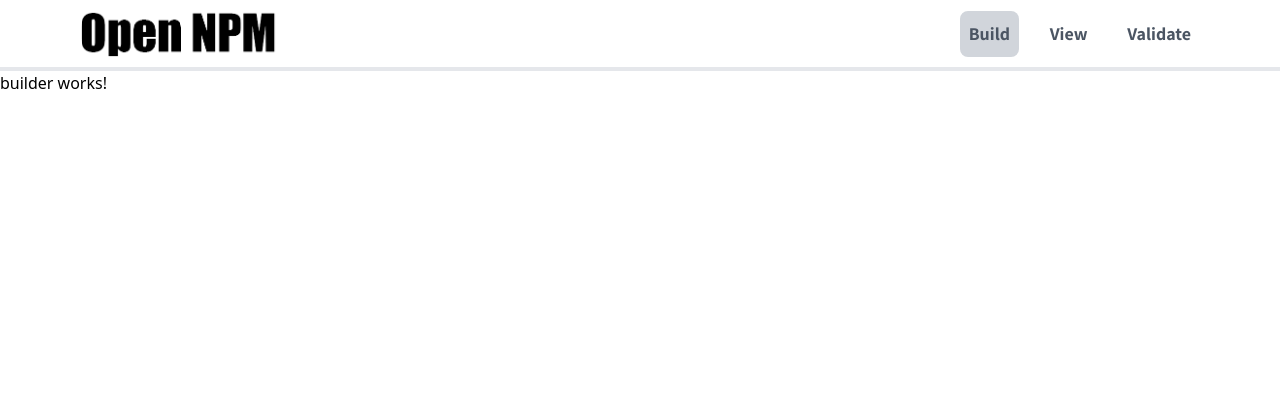
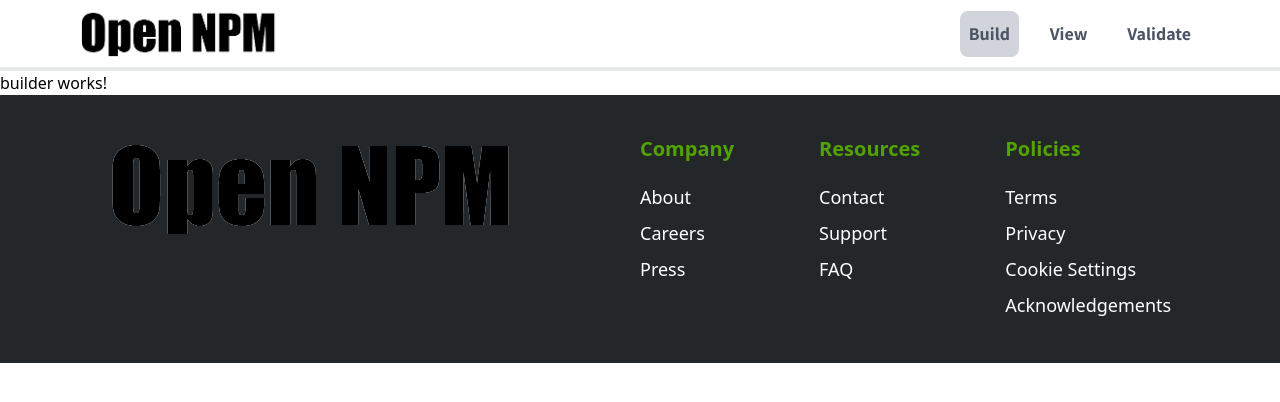
Before and after one commit to Zantron2000/open-npm, an Angular app: page /build in a window 1280 px wide. Shown: the top 402 px of the page. Built offline with nearby package versions, Linux system fonts and the light colour scheme.

Commit message:
Created footer component

```diff
--- a/src/app/app.component.html
+++ b/src/app/app.component.html
@@ -10,6 +10,7 @@
 <main class="main">
   <app-header></app-header>
   <router-outlet />
+  <app-footer></app-footer>
 </main>
 
 <!-- * * * * * * * * * * * * * * * * * * * * * * * * * * * * * * * * -->
--- a/src/app/app.component.ts
+++ b/src/app/app.component.ts
@@ -1,11 +1,12 @@
 import { Component } from '@angular/core';
 import { RouterLink, RouterLinkActive, RouterOutlet } from '@angular/router';
 import { HeaderComponent } from './header/header.component';
+import { FooterComponent } from './footer/footer.component';
 
 @Component({
   selector: 'app-root',
   standalone: true,
-  imports: [RouterOutlet, RouterLink, RouterLinkActive, HeaderComponent],
+  imports: [RouterOutlet, RouterLink, RouterLinkActive, HeaderComponent, FooterComponent],
   templateUrl: './app.component.html',
   styleUrl: './app.component.css'
 })
--- /dev/null
+++ b/src/app/footer/footer.component.html
@@ -0,0 +1,19 @@
+<div class="w-full flex justify-center items-center bg-[#23272a] text-white p-8">
+    <div class="w-9/10 px-4 py-2 max-w-[1796px] flex justify-between flex-row">
+        <div class="w-1/2">
+            <a routerLink="/">
+                <img src="/assets/logo.png" alt="logo" class="w-fit lg:w-3/4 xl:w-fit" />
+            </a>
+        </div>
+        <div class="flex justify-between w-1/2">
+            <div *ngFor="let column of this.columns">
+                <div class="text-[#52a300] font-semibold pb-4 text-xl">
+                    <p>{{ column.header }}</p>
+                </div>
+                <div *ngFor="let link of column.links">
+                    <p class="py-1 text-lg">{{ link.label }}</p>
+                </div>
+            </div>
+        </div>
+    </div>
+</div>
--- /dev/null
+++ b/src/app/footer/footer.component.ts
@@ -0,0 +1,39 @@
+import { CommonModule } from '@angular/common';
+import { Component } from '@angular/core';
+
+@Component({
+  selector: 'app-footer',
+  standalone: true,
+  imports: [CommonModule],
+  templateUrl: './footer.component.html',
+  styleUrl: './footer.component.css'
+})
+export class FooterComponent {
+  columns = [
+    {
+      header: 'Company',
+      links: [
+        { label: 'About', url: '/about' },
+        { label: 'Careers', url: '/careers' },
+        { label: 'Press', url: '/press' },
+      ]
+    },
+    {
+      header: 'Resources',
+      links: [
+        { label: 'Contact', url: '/contact' },
+        { label: 'Support', url: '/support' },
+        { label: 'FAQ', url: '/faq' },
+      ]
+    },
+    {
+      header: 'Policies',
+      links: [
+        { label: 'Terms', url: '/terms' },
+        { label: 'Privacy', url: '/privacy' },
+        { label: 'Cookie Settings', url: '/cookies' },
+        { label: 'Acknowledgements', url: '/acknowledgements' },
+      ]
+    }
+  ]
+}
```
Also changed, not shown: src/app/footer/footer.component.css (added), 1 other file (tests, documents, lock files or other folders).
